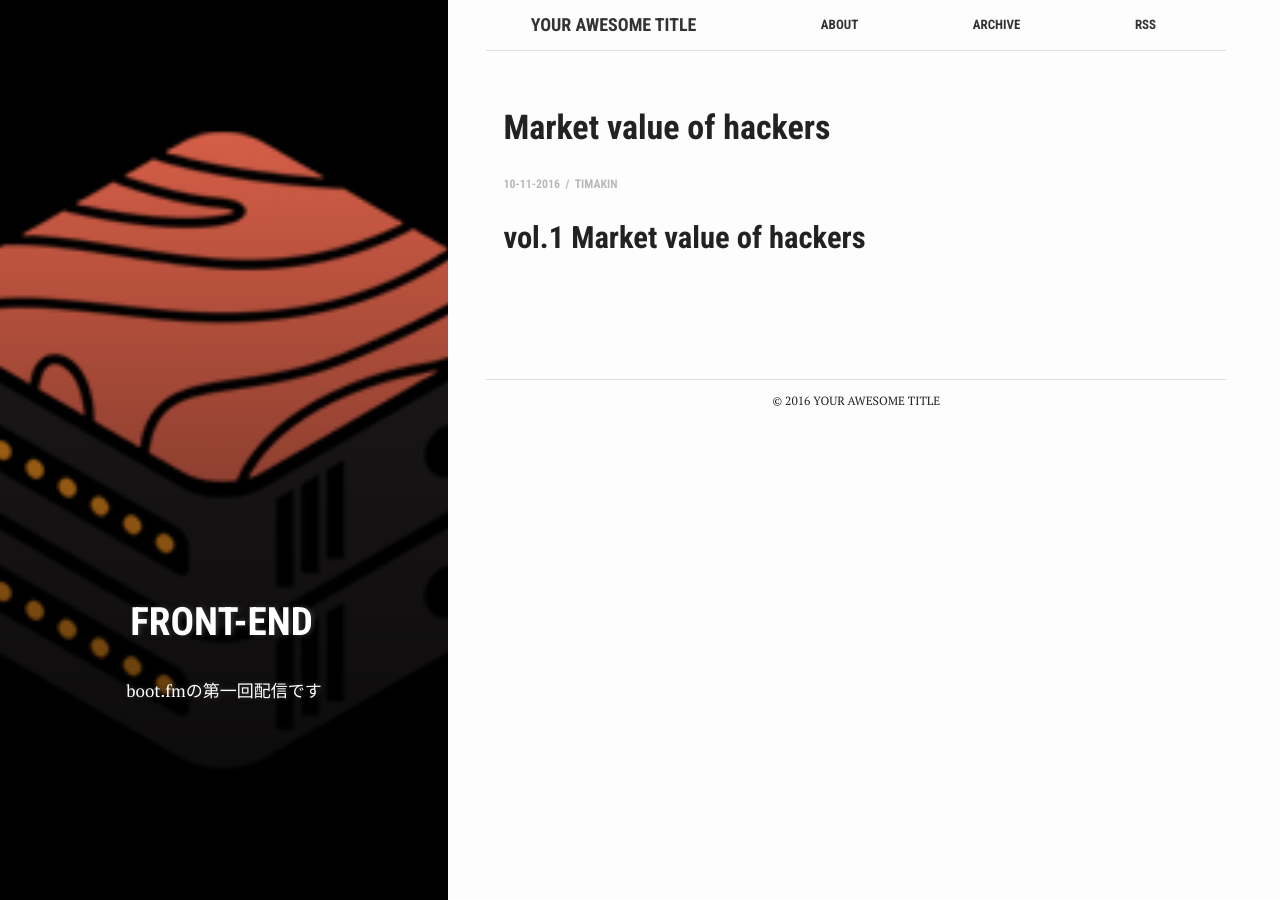
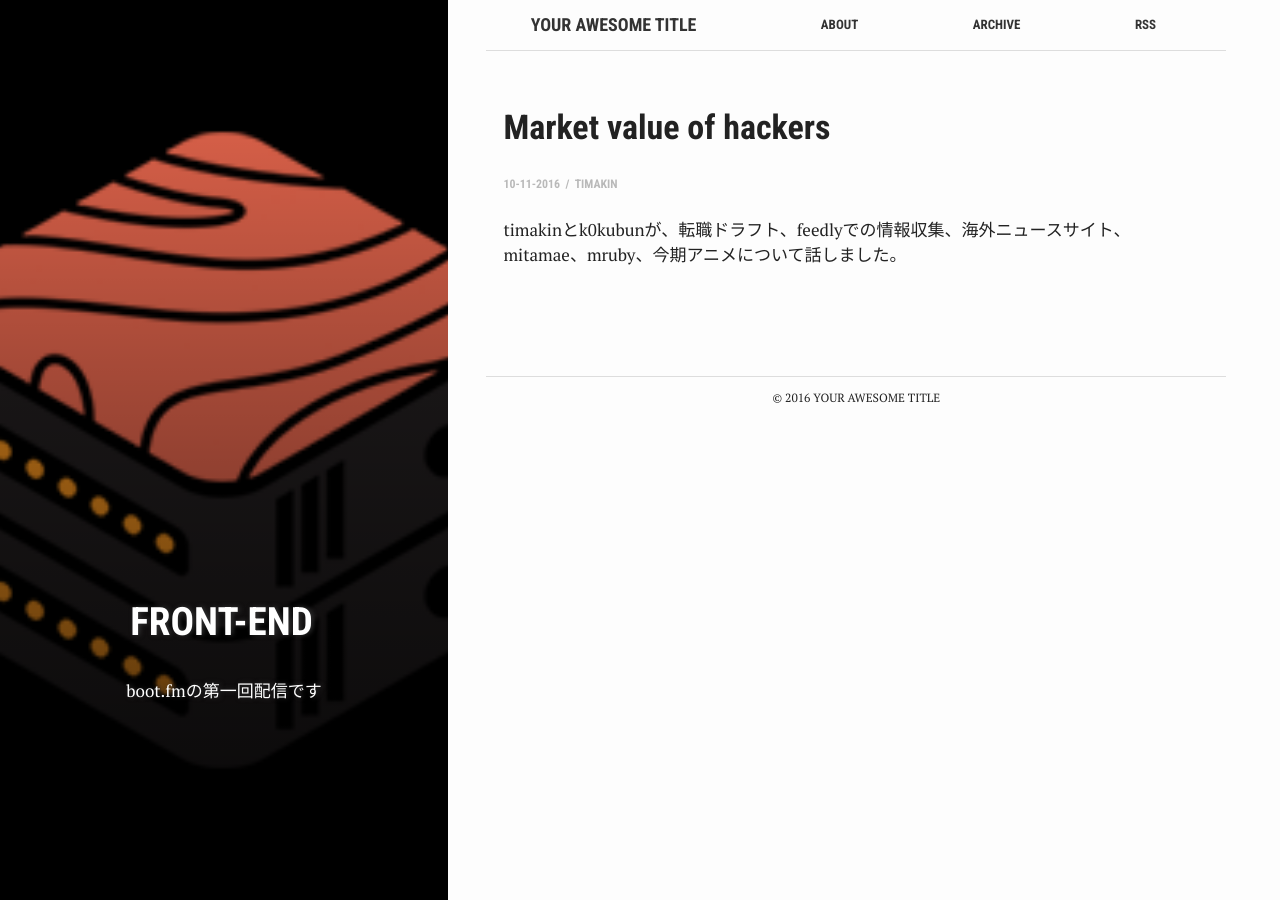
Before and after one commit to timakin/bootfm.github.io, a Jekyll site: the page built from _posts/2016-11-10-vol1.md, in a window 1280 px wide. Built offline with Jekyll 4.4.1, drawn with Linux system fonts in a browser that asks for light colours.

Commit message:
[modify] vol1 abstract

```diff
--- a/_posts/2016-11-10-vol1.md
+++ b/_posts/2016-11-10-vol1.md
@@ -10,4 +10,4 @@ tags: ['front-end']
 author: timakin
 ---
 
-## vol.1 Market value of hackers
+timakinとk0kubunが、転職ドラフト、feedlyでの情報収集、海外ニュースサイト、mitamae、mruby、今期アニメについて話しました。
```
